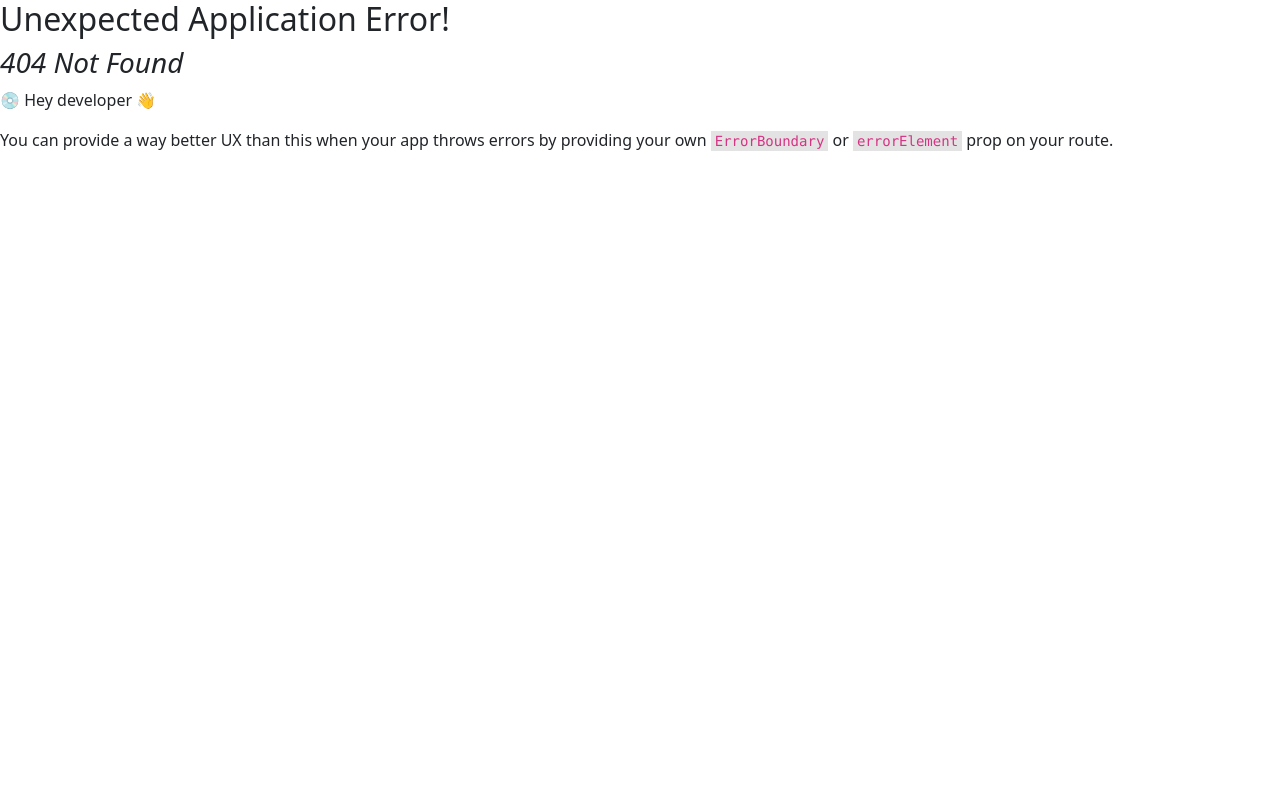
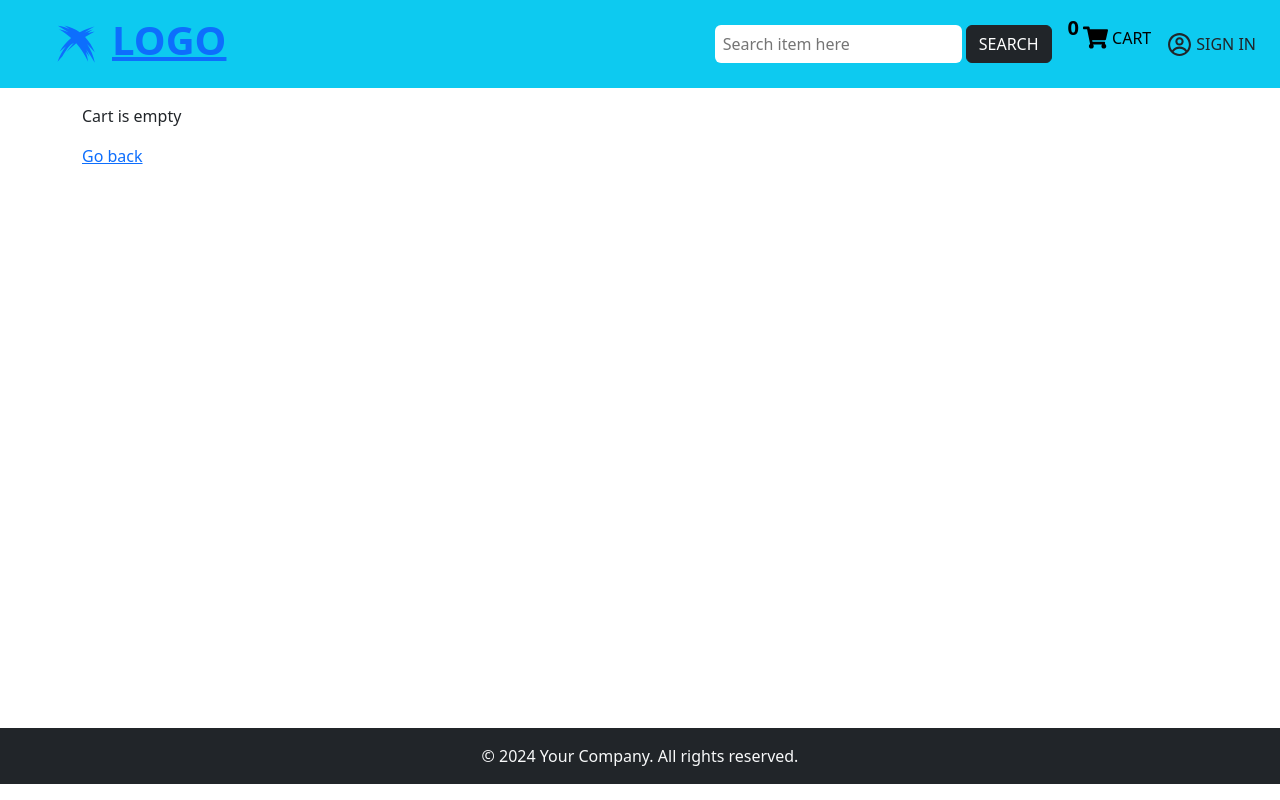
Before and after one commit to Mukesh20120/Ecommerce-by-self, a React (Create React App) app in the folder frontend/: page /cart in a window 1280 px wide. Before the commit this address had no page. Built offline with nearby package versions, Linux system fonts and the light colour scheme.

Commit message:
create cart add to cart and remove from cart

```diff
--- /dev/null
+++ b/frontend/src/components/CartItem.jsx
@@ -0,0 +1,55 @@
+import React from "react";
+import { MdDelete } from "react-icons/md";
+import { useDispatch } from "react-redux";
+import { addToCart, removeFromCart } from "../slices/cartSlice";
+
+export default function CartItem({ product }) {
+  console.log(product);
+  const dispatch = useDispatch();
+  const handleAddToCart = async (qty) => {
+    const item = { ...product, qty };
+    dispatch(addToCart({ item }));
+  };
+  const handleRemoveFromCart = async () => {
+    dispatch(removeFromCart({ id: product._id }));
+  };
+  return (
+    <div className="d-flex gap-5 align-items-center shadow-lg justify-content-between">
+      <div style={{ height: 100, width: 100 }}>
+        <img
+          src={require(`../components${
+            product?.image || "/images/airpods.jpg"
+          }`)}
+          alt="cart item img"
+          style={{ width: "100%", height: "100%" }}
+        />
+      </div>
+      <div>
+        <h5>{product?.name || ""}</h5>
+      </div>
+      <div>
+        <span>${product?.price || ""}</span>
+      </div>
+      <div className="flex-1">
+        <select
+          name="qty"
+          value={product.qty}
+          onChange={(e) => {
+            handleAddToCart(Number(e.target.value));
+          }}
+        >
+          {[...Array(product?.countInStock || 0).keys()].map((i) => (
+            <option value={i + 1}>{i + 1}</option>
+          ))}
+        </select>
+      </div>
+      <div
+        onClick={() => {
+          handleRemoveFromCart();
+        }}
+      >
+        <MdDelete size={30} />
+      </div>
+    </div>
+  );
+}
--- a/frontend/src/components/Header.jsx
+++ b/frontend/src/components/Header.jsx
@@ -2,16 +2,20 @@ import React from "react";
 import { GiCrossMark } from "react-icons/gi";
 import { FaShoppingCart } from "react-icons/fa";
 import { CgProfile } from "react-icons/cg";
+import { Link } from "react-router-dom";
+import { useSelector } from "react-redux";
 
 export default function Header() {
+  const cartData = useSelector((state)=>state.cartSlice);
+  const {cartItems} = cartData;
   return (
     <nav className="bg-info d-flex align-items-center justify-content-between px-md-4">
-      <div className="ms-md-3 p-md-3 d-flex align-items-center gap-3">
+      <Link to={'/'} className="ms-md-3 p-md-3 d-flex align-items-center gap-3 text-decoration-none ">
         <GiCrossMark size={40} aria-label="Logo" />
         <h1 className="text-decoration-underline text-uppercase fw-bolder">
           Logo
         </h1>
-      </div>
+      </Link>
       <div className="d-flex gap-3">
         <div className="d-flex gap-1">
           <input
@@ -22,14 +26,16 @@ export default function Header() {
             Search
           </a>
         </div>
-        <div
-          className="d-flex align-items-center gap-1"
-          style={{ cursor: "pointer" }}
-          onClick={() => {}}
-        >
-          <FaShoppingCart size={25} aria-label="Shopping Cart" />
-          <span className="text-uppercase">Cart</span>
-        </div>
+        <Link to={"/cart"} className="text-decoration-none">
+          <div
+            className="d-flex align-items-center gap-1"
+            style={{ cursor: "pointer" }}
+          >
+            {cartItems && <sup className="text-black fw-bolder fs-5">{`${cartItems.reduce((acc,item)=>acc+item.qty,0)}`}</sup>}
+            <FaShoppingCart size={25} aria-label="Shopping Cart" color="black"/>
+            <span className="text-uppercase text-black ">Cart</span>
+          </div>
+        </Link>
         <div
           className="d-flex align-items-center gap-1"
           style={{ cursor: "pointer" }}
--- a/frontend/src/index.js
+++ b/frontend/src/index.js
@@ -7,12 +7,14 @@ import reportWebVitals from './reportWebVitals';
 import {createBrowserRouter,createRoutesFromElements,Route,RouterProvider} from 'react-router-dom'
 import HomeScreen from './screens/HomeScreen';
 import ProductScreen from './screens/ProductScreen';
+import CartScreen from './screens/CartScreen';
 
 const root = ReactDOM.createRoot(document.getElementById('root'));
 const Router = createBrowserRouter(createRoutesFromElements(
   <Route path='/' element={<App/>}>
     <Route path='/' index={true} element={<HomeScreen/>}/>
     <Route path='/product/:id' element={<ProductScreen/>}/>
+    <Route path='/cart' element={<CartScreen/>}/>
   </Route>
 ))
 root.render(
--- /dev/null
+++ b/frontend/src/screens/CartScreen.js
@@ -0,0 +1,55 @@
+import React from "react";
+import { useSelector } from "react-redux";
+import CartItem from "../components/CartItem";
+import { Link } from "react-router-dom";
+
+export default function CartScreen() {
+  const cartData = useSelector((state) => state.cartSlice);
+  const { cartItems } = cartData;
+  console.log(cartData);
+  return (
+    <>
+      {cartItems.length === 0 ? (
+        <>
+          <div>
+            <p>Cart is empty </p>
+            <Link to="/">Go back</Link>
+          </div>
+        </>
+      ) : (
+        <>
+          <div>
+            <h2>Shopping Cart</h2>
+          </div>
+          <div className="d-flex gap-5">
+            <div style={{ flex: 2 }}>
+              {cartItems.map((item) => (
+                <div className="my-4">
+                  <CartItem product={item} />
+                </div>
+              ))}
+            </div>
+            <div style={{ flex: 1 }}>
+              <div>
+                <h3>
+                  SubTotal{" "}
+                  <span>{`(${cartItems.reduce(
+                    (acc, item) => acc + item.qty,
+                    0
+                  )})`}</span>{" "}
+                  items
+                </h3>
+              </div>
+              <div>
+                <h5>Total Amount ${cartData?.totalPrice || ""}</h5>
+              </div>
+              <button className="btn btn-dark flex-1">
+                Proceed to checkout
+              </button>
+            </div>
+          </div>
+        </>
+      )}
+    </>
+  );
+}
--- a/frontend/src/slices/cartSlice.js
+++ b/frontend/src/slices/cartSlice.js
@@ -1,10 +1,8 @@
 import {createSlice} from "@reduxjs/toolkit"
+import { updateCart } from "../utils/updateCart";
 
 const initialState = localStorage.getItem('cart')?JSON.parse(localStorage.getItem('cart')):{cartItems: []}
 
-const addDecimals = (num) =>{
-    return (Math.floor(num*100)/100).toFixed(2);
-}
 
 const cartSlice = createSlice({
     initialState,
@@ -18,21 +16,14 @@ const cartSlice = createSlice({
             }else{
                 state.cartItems = [...state.cartItems,item];
             }
-             const itemsPrice = state.cartItems.reduce((acc,item)=>acc+ item.price*item.qty,0);
-             state.itemsPrice = addDecimals(itemsPrice);
-
-             const shippingPrice = state.itemsPrice > 100 ? 0: 10;
-             state.shippingPrice = addDecimals(shippingPrice);
-
-             const taxPrice = 0.15 * state.itemsPrice;
-             state.taxPrice = addDecimals(taxPrice);
-
-             const totalPrice = itemsPrice + shippingPrice + taxPrice;
-             state.totalPrice = addDecimals(totalPrice);
-
-             localStorage.setItem('cart',JSON.stringify(state));
+        return updateCart(state);
+        },
+        removeFromCart: (state,action) => {
+            const {id} = action.payload;
+            state.cartItems = state.cartItems.filter((item)=>item._id!==id);
+        return updateCart(state);
         }
     }
 })
-export const {addToCart} = cartSlice.actions;
+export const {addToCart,removeFromCart} = cartSlice.actions;
 export default cartSlice.reducer;
--- /dev/null
+++ b/frontend/src/utils/updateCart.js
@@ -0,0 +1,22 @@
+const addDecimals = (num) => {
+  return (Math.floor(num * 100) / 100).toFixed(2);
+};
+export const updateCart = (state) => {
+  const itemsPrice = state.cartItems.reduce(
+    (acc, item) => acc + item.price * item.qty,
+    0
+  );
+  state.itemsPrice = addDecimals(itemsPrice);
+
+  const shippingPrice = state.itemsPrice > 100 ? 0 : 10;
+  state.shippingPrice = addDecimals(shippingPrice);
+
+  const taxPrice = 0.15 * state.itemsPrice;
+  state.taxPrice = addDecimals(taxPrice);
+
+  const totalPrice = itemsPrice + shippingPrice + taxPrice;
+  state.totalPrice = addDecimals(totalPrice);
+
+  localStorage.setItem("cart", JSON.stringify(state));
+  return state;
+};
```
